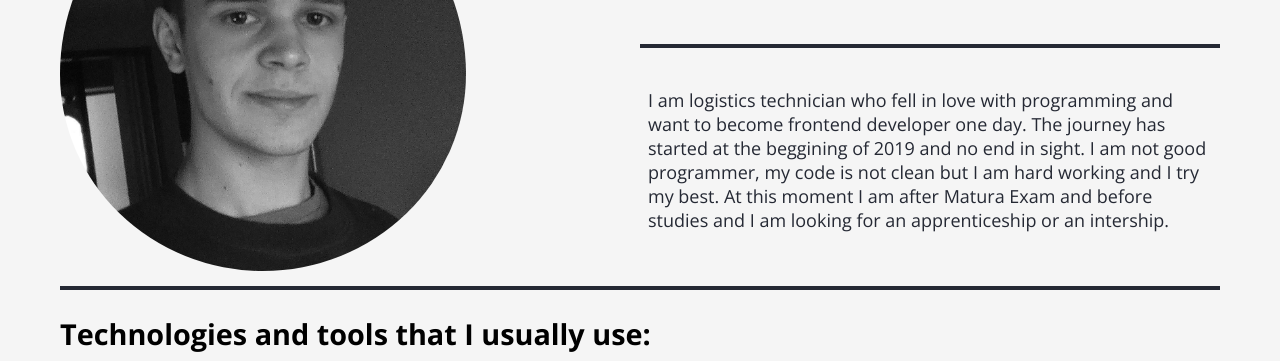
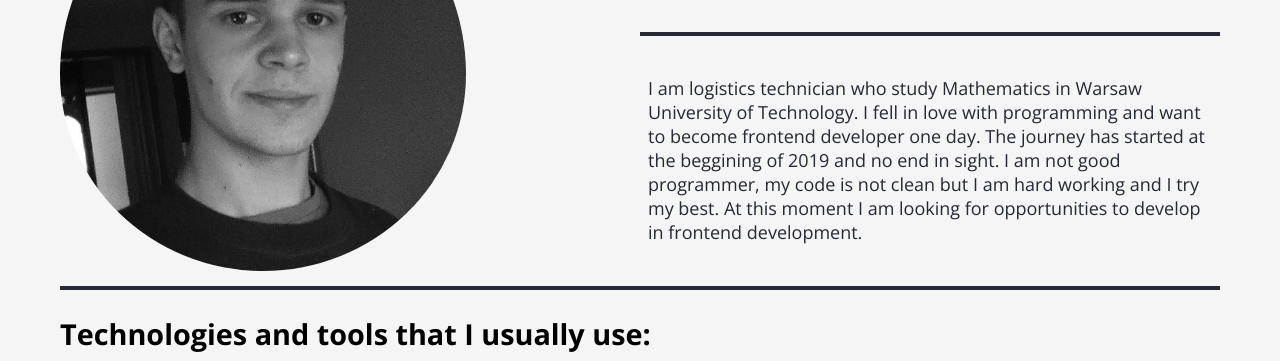
Before and after one commit to Arcywojak/Maciej.Malewicz, a plain HTML site: page index.html in a window 1280 px wide. Shown: the part 1118-1479 px from the top of the page. Drawn offline with nearby package versions, Linux system fonts and the light colour scheme.

Commit message:
update the description about me

```diff
--- a/index.html
+++ b/index.html
@@ -69,13 +69,12 @@
                     <h1>About me</h1>
                     <div class="line"></div>
                     <p>
-                        I am logistics technician who fell in love with programming
+                        I am logistics technician who study Mathematics in Warsaw University of Technology. I fell in love with programming
                          and want to become frontend developer one day.
                          The journey has started at the beggining of 2019 and no end in sight.
                          I am not good programmer, my code is not clean but I am hard working
                          and I try my best.
-                         At this moment I am after Matura Exam and before studies and I am looking for
-                        an apprenticeship or an intership.
+                        At this moment I am looking for opportunities to develop in frontend development.
                     </p>
                 </div>
             </div>
```
